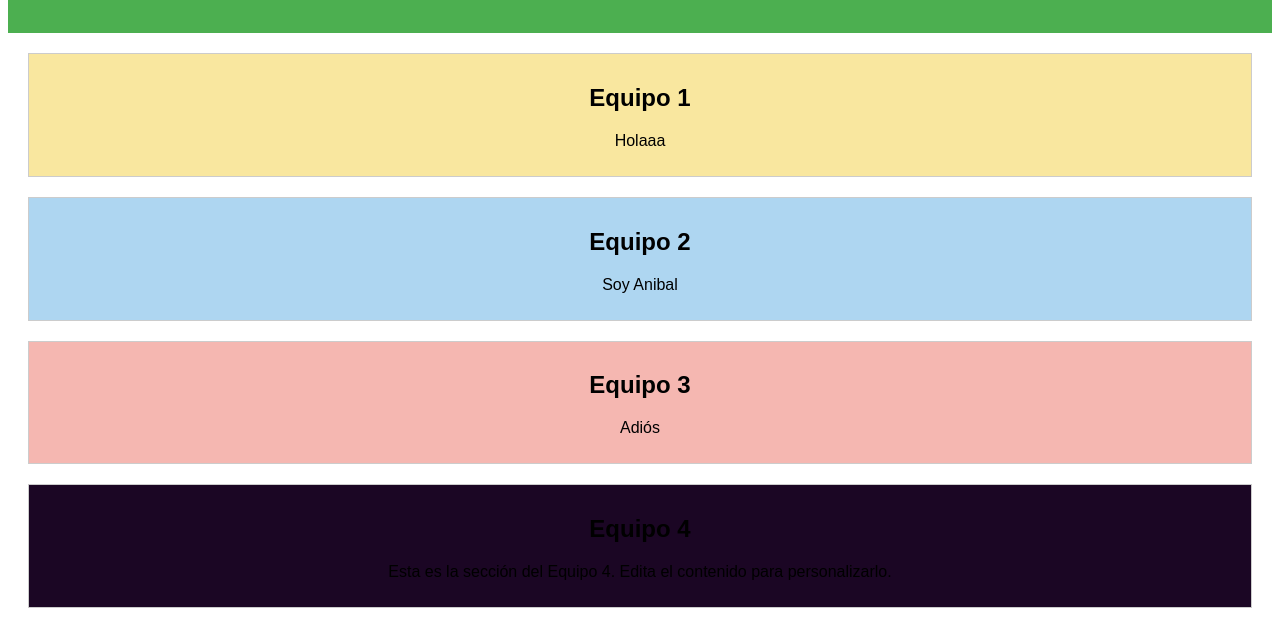
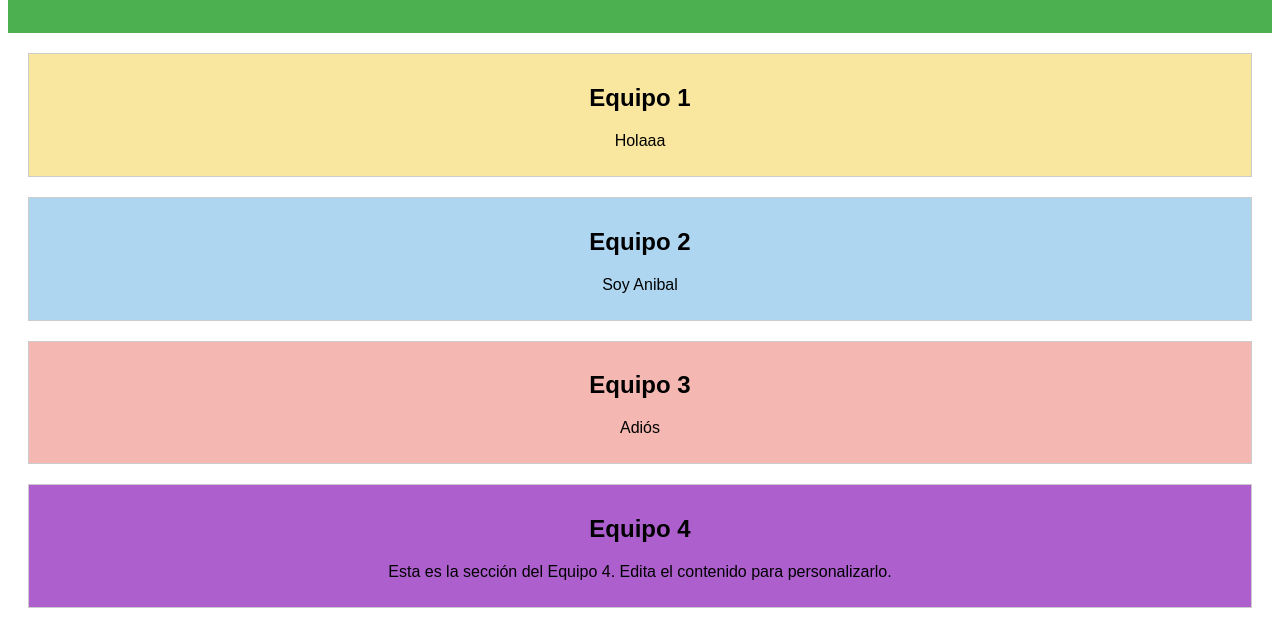
Before and after one commit to AnibalITQ/CI_CD_BASICS, a plain HTML site: page index.html in a window 1280 px wide. Shown: the part 129-756 px from the top of the page. Drawn offline with Linux system fonts and the light colour scheme.

Commit message:
otro cambio de color

```diff
--- a/index.html
+++ b/index.html
@@ -3,6 +3,10 @@
 <head>
     <meta charset="UTF-8">
     <meta name="viewport" content="width=device-width, initial-scale=1.0">
+    <meta http-equiv="Cache-Control" content="no-store, no-cache, must-revalidate">
+    <meta http-equiv="Pragma" content="no-cache">
+    <meta http-equiv="Expires" content="0">
+
     <title>CI/CD con GitHub Actions y Jenkins</title>
     <link rel="stylesheet" href="styles.css">
 </head>
--- a/styles.css
+++ b/styles.css
@@ -18,7 +18,7 @@ section {
 #equipo-1 { background-color: #f9e79f; }
 #equipo-2 { background-color: #aed6f1; }
 #equipo-3 { background-color: #f5b7b1; }
-#equipo-4 { background-color: #1b0624; }
+#equipo-4 { background-color: #ad5fce; }
 #equipo-5 { background-color: #975291; }
 
 footer {
```
